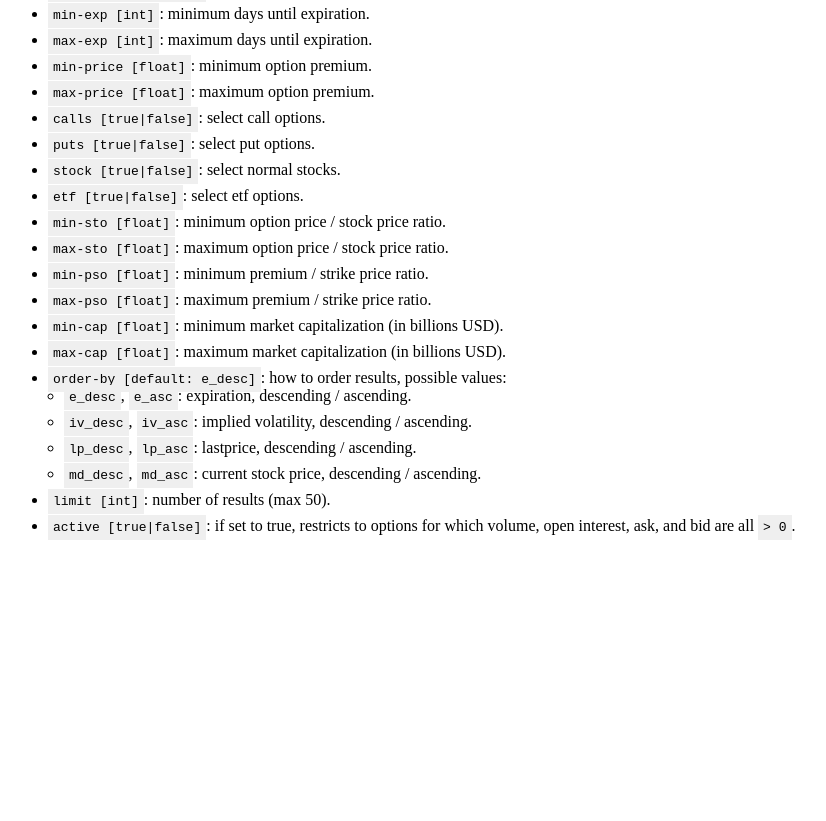
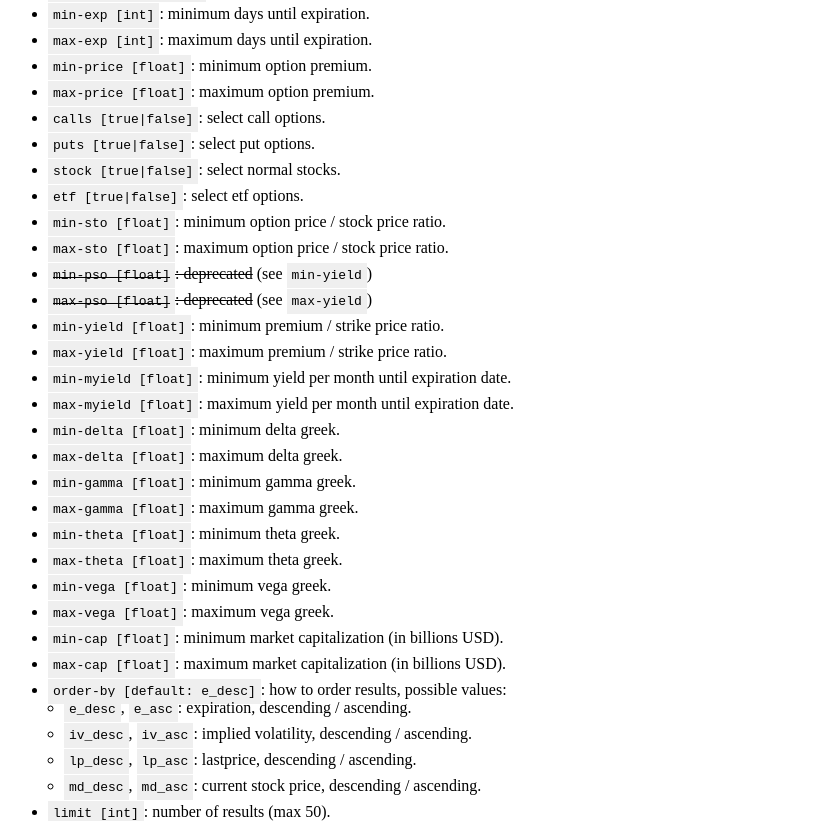
Before and after one commit to Tyruiop/syncretism, a website: page datops-frontend/public/api.html in a window 1280 px wide. Shown: the part 386-1207 px from the top of the page, without its empty margins (160-986 px from the left). Before the commit the page ends 937 px from the top, so only its background shows below. Drawn offline with Linux system fonts and the light colour scheme; a web font is replaced by a local one.

Commit message:
Updated API

```diff
--- a/datops-frontend/public/api.html
+++ b/datops-frontend/public/api.html
@@ -40,8 +40,20 @@
 	  <li><p><code>etf [true|false]</code>: select etf options.</p></li>
 	  <li><p><code>min-sto [float]</code>: minimum option price / stock price ratio.</p></li>
 	  <li><p><code>max-sto [float]</code>: maximum option price / stock price ratio.</p></li>
-	  <li><p><code>min-pso [float]</code>: minimum premium / strike price ratio.</p></li>
-	  <li><p><code>max-pso [float]</code>: maximum premium / strike price ratio.</p></li>
+	  <li><p><del><code>min-pso [float]</code>: deprecated</del> (see <code>min-yield</code>)</p></li>
+	  <li><p><del><code>max-pso [float]</code>: deprecated</del> (see <code>max-yield</code>)</p></li>
+	  <li><p><code>min-yield [float]</code>: minimum premium / strike price ratio.</p></li>
+	  <li><p><code>max-yield [float]</code>: maximum premium / strike price ratio.</p></li>
+	  <li><p><code>min-myield [float]</code>: minimum yield per month until expiration date.</p></li>
+	  <li><p><code>max-myield [float]</code>: maximum yield per month until expiration date.</p></li>
+	  <li><p><code>min-delta [float]</code>: minimum delta greek.</p></li>
+	  <li><p><code>max-delta [float]</code>: maximum delta greek.</p></li>
+	  <li><p><code>min-gamma [float]</code>: minimum gamma greek.</p></li>
+	  <li><p><code>max-gamma [float]</code>: maximum gamma greek.</p></li>
+	  <li><p><code>min-theta [float]</code>: minimum theta greek.</p></li>
+	  <li><p><code>max-theta [float]</code>: maximum theta greek.</p></li>
+	  <li><p><code>min-vega [float]</code>: minimum vega greek.</p></li>
+	  <li><p><code>max-vega [float]</code>: maximum vega greek.</p></li>
 	  <li><p><code>min-cap [float]</code>: minimum market capitalization (in billions USD).</p></li>
 	  <li><p><code>max-cap [float]</code>: maximum market capitalization (in billions USD).</p></li>
 	  <li><p><code>order-by [default: e_desc]</code>: how to order results, possible values:</p>
@@ -50,8 +62,7 @@
 	      <li><code>iv_desc</code>, <code>iv_asc</code>: implied volatility, descending / ascending.</li>
 	      <li><code>lp_desc</code>, <code>lp_asc</code>: lastprice, descending / ascending.</li>
 	      <li><code>md_desc</code>, <code>md_asc</code>: current stock price, descending / ascending.</li>
-	    </ul>
-	  </li>
+	  </ul></li>
 	  <li><p><code>limit [int]</code>: number of results (max 50).</p></li>
 	  <li><p><code>active [true|false]</code>: if set to true, restricts to options for which volume, open interest, ask, and bid are all <code>&gt; 0</code>.</p></li>
 	</ul>
```
